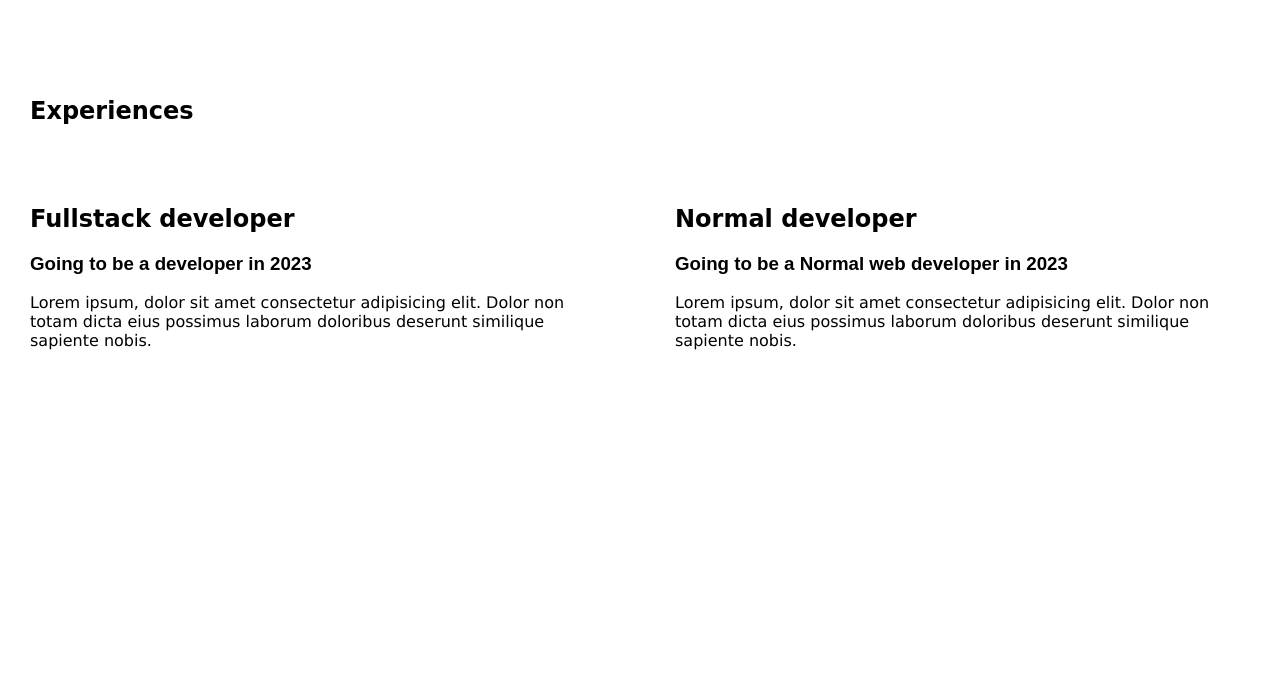
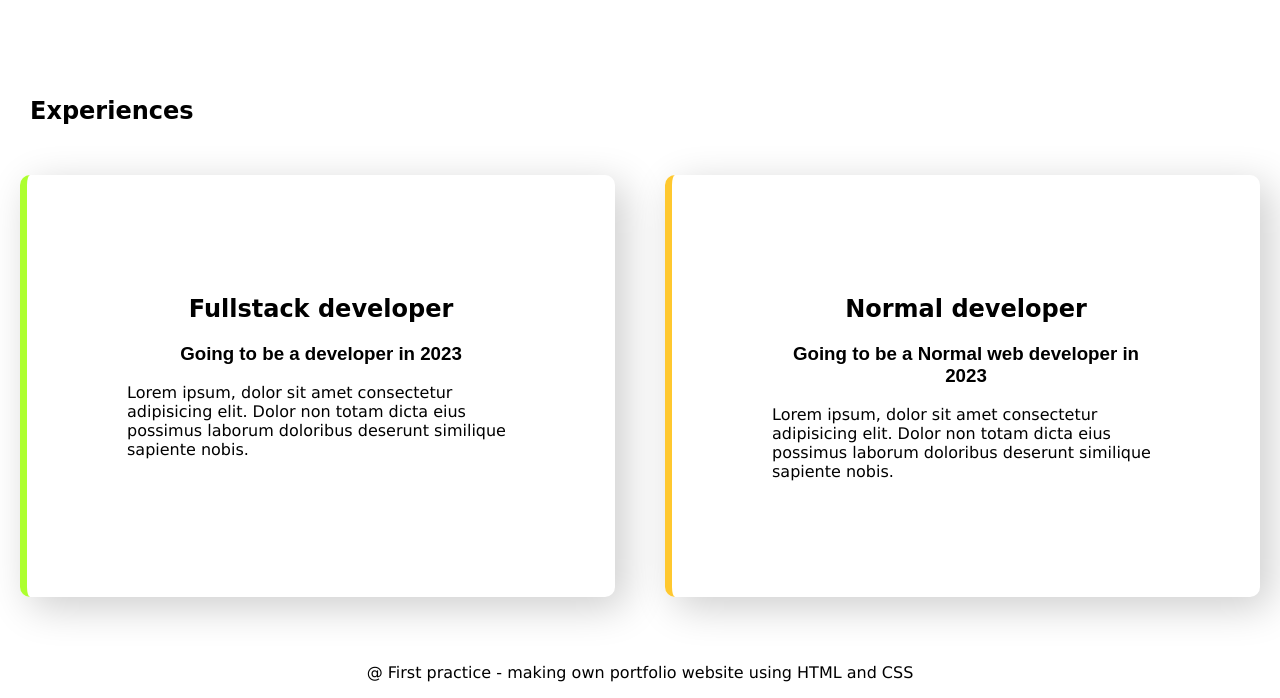
Before and after one commit to ittehad-najat/developer-portfolio, a plain HTML site: page index.html in a window 1280 px wide. Shown: the part 1107-1805 px from the top of the page. Before the commit the page ends 1473 px from the top, so only its background shows below. Drawn offline with Linux system fonts and the light colour scheme; a web font is replaced by a local one.

Commit message:
foter-added

```diff
--- a/index.html
+++ b/index.html
@@ -17,7 +17,7 @@
 
     <section class="hero-section">
 
-        <div class="half-width">
+        <div class="half-width ">
             <h2 class="top-header">This is </h2>
             <h1 class="name">Ittehad Najat</h1>
             <h3>Going to be web developer in 2023</h3>
@@ -72,7 +72,7 @@
 
 
         <div class="experience-area">
-            <div class="half-width">
+            <div class="half-width shadow padding-sm">
                 <h1>Fullstack developer</h1>
                 <h3>Going to be a developer in 2023</h3>
                 <P>Lorem ipsum, dolor sit amet consectetur adipisicing elit. Dolor non totam dicta eius possimus laborum
@@ -80,7 +80,7 @@
 
             </div>
 
-            <div class="half-width">
+            <div id="box-2" class="half-width shadow padding-sm">
                 <h1>Normal developer</h1>
                 <h3>Going to be a Normal web developer in 2023</h3>
                 <P>Lorem ipsum, dolor sit amet consectetur adipisicing elit. Dolor non totam dicta eius possimus laborum
@@ -96,4 +96,9 @@
 
 </body>
 
+<footer>
+
+    <p>@ First practice - making own portfolio website using HTML and CSS</p>
+</footer>
+
 </html>
--- a/style.css
+++ b/style.css
@@ -78,7 +78,7 @@ p {
 .experience-area {
 
     display: flex;
-
+    margin-top: 50px;
     gap: 50px;
 
 }
@@ -93,3 +93,28 @@ p {
     padding-left: 20px;
     padding-right: 20px;
 }
+
+.shadow {
+    width: 500px;
+    box-shadow: 10px 10px 40px 0 rgba(0, 0, 0, 0.2);
+    text-align: center;
+    border-radius: 10px;
+    border-left: 7px solid greenyellow;
+}
+
+.padding-sm {
+    padding: 100px;
+    margin-bottom: 50px;
+
+}
+
+#box-2 {
+
+
+    border-left: 7px solid rgb(255, 200, 47);
+}
+
+footer p {
+
+    text-align: center;
+}
```
